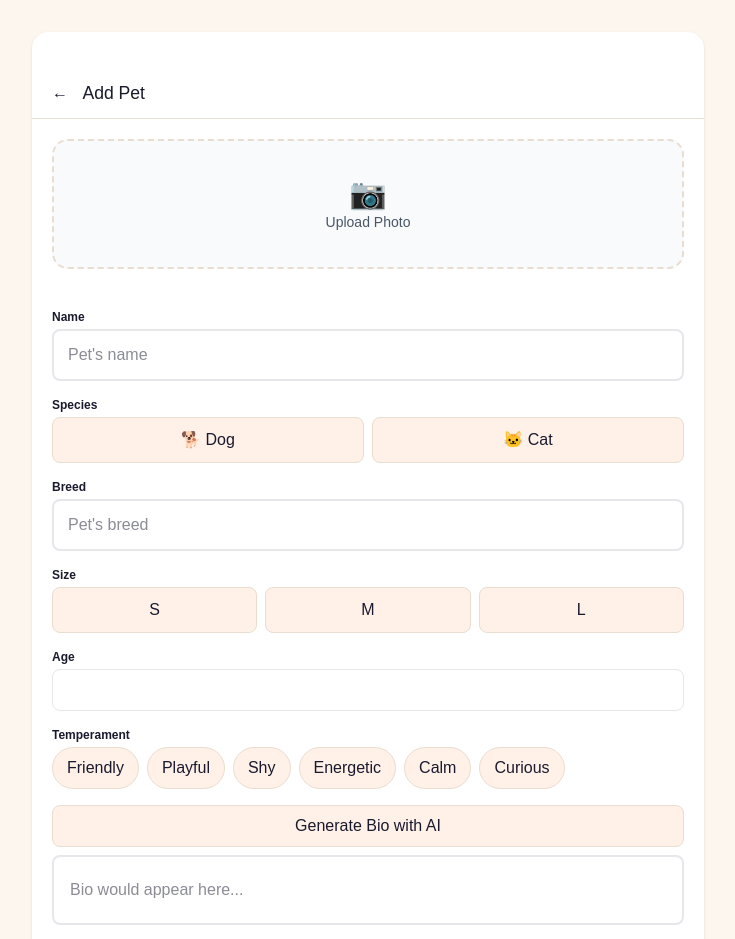
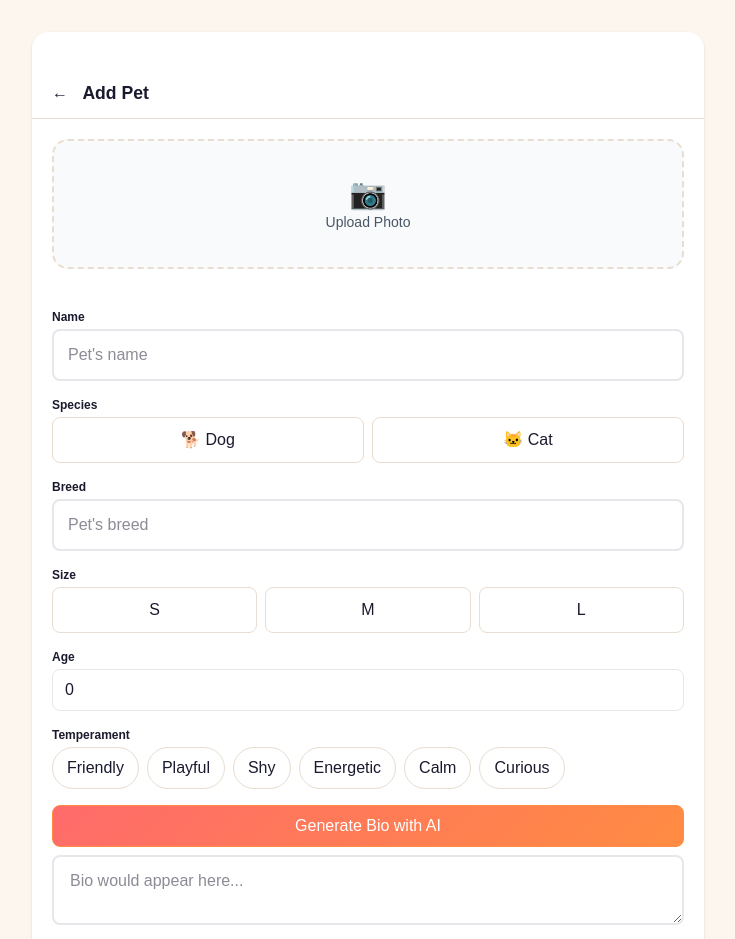
Before and after one commit to StephB-97/PawPals-App, a Next.js app in the folder web/: page /profile/create-pet in a window 1280 px wide. Shown: the top 939 px of the page, without its empty margins (272-1007 px from the left). Built offline with nearby package versions, Linux system fonts and the light colour scheme.

Commit message:
Implemented useState to track toggles

```diff
--- a/web/src/app/profile/create-pet/page.tsx
+++ b/web/src/app/profile/create-pet/page.tsx
@@ -1,6 +1,53 @@
 "use client";
+import {useState} from "react";
+
+type PetFormData ={
+    name:string;
+    species:string;
+    breed:string;
+    size:string;
+    age:number;
+    temperament: string[];
+    bio:string;
+}
 
 function PetForm(){
+    const [formData, setFormData] = useState<PetFormData>({
+        name: "",
+        species: "",
+        breed: "",
+        size: "",
+        age : 0,
+        temperament: [],
+        bio: ""
+    })
+    function handleChange(e : React.ChangeEvent<HTMLInputElement | HTMLTextAreaElement>){
+        const { name, value } = e.target;
+        setFormData((prev) =>({
+            ...prev,
+            [name]: name === "age"? Math.max(0,Number(value)) :value,
+        }))
+    }
+    function handleSpeciesToggle(species: string){
+        setFormData((prev) => ({
+            ...prev,
+            species: species,
+        }))
+    }
+    function handleSizeToggle(size: string){
+        setFormData((prev) => ({
+            ...prev,
+            size: size,
+        }))
+    }
+    function handleTemperamentToggle(trait: string){
+        setFormData((prev) => ({
+            ...prev,
+            temperament: prev.temperament.includes(trait) ?
+            prev.temperament.filter((t) => t !== trait) : [...prev.temperament,trait]
+        }))
+
+    }
    return(
        <>
            {/* wrapper */}
@@ -9,7 +56,7 @@ function PetForm(){
                     {/* Photo upload section */}
                     <div className="flex items-center border-b border-[#E8DDD0] gap-[0.9rem] pt-12 px-5 pb-3">
                         <span className = "text-[1rem] text-[#1A1A2E] cursor-pointer">&larr;</span>
-                        <span className = "text-[1rem] text-[#1A1A2E] md:text-[1.1rem]">Add Pet</span>
+                        <span className = "text-[1rem] text-[#1A1A2E] md:text-[1.1rem] font-bold">Add Pet</span>
                     </div>
                     <div className ="p-5">
                         <div
@@ -28,8 +75,11 @@ function PetForm(){
                             </label>
                             <input
                                 type="text"
+                                name = "name"
+                                value={formData.name}
                                 placeholder="Pet's name"
                                 className = "w-full py-3 px-3.5 border-2 border-[#E5E7EB] rounded-lg outline-none text-[#1A1A2E] focus:border-[#E8734A]"
+                                onChange = {handleChange}
                             />
                         </div>
                         {/* Species toggle */}
@@ -37,10 +87,22 @@ function PetForm(){
                             <label className="mb-1 block text-xs font-semibold text-[#1A1A2E]">Species</label>
                             {/* Button wrapper */}
                             <div className = "grid grid-cols-2 gap-2">
-                                <button className = "border border-[#E8DDD0] bg-[#FFF1E8] rounded-lg p-2.5 text-[#1A1A2E]">
+                                <button
+                                    type ="button"
+                                    onClick = {() => {handleSpeciesToggle("dog")}}
+                                    className = {`rounded-lg p-2.5 text-[#1A1A2E] ${
+                                        formData.species === "dog" ? "bg-[#FFF1E8] border-2 border-[#E8734A]" : "border border-[#E8DDD0] bg-[white]"
+                                    }`}
+                                >
                                     🐕 Dog
                                 </button>
-                                <button className = "border border-[#E8DDD0] bg-[#FFF1E8] rounded-lg p-2.5 text-[#1A1A2E]">
+                                <button
+                                    type ="button"
+                                    onClick = {() => {handleSpeciesToggle("cat")}}
+                                    className = {`rounded-lg p-2.5 text-[#1A1A2E] ${
+                                        formData.species === "cat" ? "bg-[#FFF1E8] border-2 border-[#E8734A]" : "border border-[#E8DDD0] bg-[white]"
+                                    }`}
+                                >
                                     🐱 Cat
                                 </button>
                             </div>
@@ -50,8 +112,11 @@ function PetForm(){
                             <label className="mb-1 block text-xs font-semibold text-[#1A1A2E]">Breed</label>
                             <input
                                 type="text"
+                                name = "breed"
+                                value = {formData.breed}
                                 placeholder="Pet's breed"
                                 className = "w-full py-3 px-3.5 border-2 border-[#E5E7EB] rounded-lg outline-none text-[#1A1A2E] focus:border-[#E8734A]"
+                                onChange = {handleChange}
                             />
 
                         </div>
@@ -61,17 +126,31 @@ function PetForm(){
                             {/* Button wrapper */}
                             <div className = "grid grid-cols-3 gap-2">
                                 <button
-                                    className = "border border-[#E8DDD0] bg-[#FFF1E8] rounded-lg p-2.5 text-[#1A1A2E]"
+                                    type ="button"
+                                    onClick = {() => handleSizeToggle("s")}
+                                    className = {`rounded-lg p-2.5 text-[#1A1A2E] ${
+                                        formData.size == "s"? "bg-[#FFF1E8] border-2 border-[#E8734A]" : "border border-[#E8DDD0] bg-[white]"
+                                    }`}
+
+
                                 >
                                     S
                                 </button>
                                 <button
-                                    className = "border border-[#E8DDD0] bg-[#FFF1E8] rounded-lg p-2.5 text-[#1A1A2E]"
+                                    type ="button"
+                                    onClick = {() => handleSizeToggle("m")}
+                                    className = {`rounded-lg p-2.5 text-[#1A1A2E] ${
+                                        formData.size == "m"? "bg-[#FFF1E8] border-2 border-[#E8734A]" : "border border-[#E8DDD0] bg-[white]"
+                                    }`}
                                 >
                                     M
                                 </button>
                                 <button
-                                    className = "border border-[#E8DDD0] bg-[#FFF1E8] rounded-lg p-2.5 text-[#1A1A2E]"
+                                    type ="button"
+                                    onClick = {() => handleSizeToggle("l")}
+                                    className = {`rounded-lg p-2.5 text-[#1A1A2E] ${
+                                        formData.size == "l"? "bg-[#FFF1E8] border-2 border-[#E8734A]" : "border border-[#E8DDD0] bg-[white]"
+                                    }`}
                                 >
                                     L
                                 </button>
@@ -81,7 +160,13 @@ function PetForm(){
                         {/* Age */}
                         <div className = "flex flex-col">
                             <label className="mb-1 block text-xs font-semibold text-[#1A1A2E]">Age</label>
-                            <input type = "number" className = "w-full border border-[#E5E7EB] rounded-lg focus:ring-2 outline-none focus:ring-[#E8734A] text-[#1A1A2E] py-2 px-3"/>
+                            <input
+                                name = "age"
+                                value = {formData.age}
+                                type = "number"
+                                className = "w-full border border-[#E5E7EB] rounded-lg focus:ring-2 outline-none focus:ring-[#E8734A] text-[#1A1A2E] py-2 px-3"
+                                onChange ={handleChange}
+                            />
                         </div>
 
                         {/* Temperament toggle*/}
@@ -91,32 +176,56 @@ function PetForm(){
                             <div className = "flex flex-wrap gap-2">
                                 {/* Clickable chips */}
                                 <button
-                                    className ="py-2 px-3.5 border border-[#E8DDD0] bg-[#FFF1E8] text-[#1A1A2E] rounded-full cursor-pointer"
+                                    type = "button"
+                                    onClick = {() => handleTemperamentToggle("friendly")}
+                                    className ={`py-2 px-3.5 text-[#1A1A2E] rounded-full cursor-pointer ${
+                                        formData.temperament.includes("friendly")? "bg-[#FFF1E8] border-2 border-[#E8734A]" : "border border-[#E8DDD0] bg-[white]"
+                                    }`}
                                 >
                                     Friendly
                                 </button>
                                 <button
-                                    className ="py-2 px-3.5 border border-[#E8DDD0] bg-[#FFF1E8] text-[#1A1A2E] rounded-full cursor-pointer"
+                                    type = "button"
+                                    onClick = {() => handleTemperamentToggle("playful")}
+                                    className ={`py-2 px-3.5 text-[#1A1A2E] rounded-full cursor-pointer ${
+                                        formData.temperament.includes("playful")? "bg-[#FFF1E8] border-2 border-[#E8734A]" : "border border-[#E8DDD0] bg-[white]"
+                                    }`}
                                 >
                                     Playful
                                 </button>
                                 <button
-                                    className ="py-2 px-3.5 border border-[#E8DDD0] bg-[#FFF1E8] text-[#1A1A2E] rounded-full cursor-pointer"
+                                    type = "button"
+                                    onClick = {() => handleTemperamentToggle("shy")}
+                                    className ={`py-2 px-3.5 text-[#1A1A2E] rounded-full cursor-pointer ${
+                                        formData.temperament.includes("shy")? "bg-[#FFF1E8] border-2 border-[#E8734A]" : "border border-[#E8DDD0] bg-[white]"
+                                    }`}
                                 >
                                     Shy
                                 </button>
                                 <button
-                                    className ="py-2 px-3.5 border border-[#E8DDD0] bg-[#FFF1E8] text-[#1A1A2E] rounded-full cursor-pointer"
+                                    type = "button"
+                                    onClick = {() => handleTemperamentToggle("energetic")}
+                                    className ={`py-2 px-3.5 text-[#1A1A2E] rounded-full cursor-pointer ${
+                                        formData.temperament.includes("energetic")? "bg-[#FFF1E8] border-2 border-[#E8734A]" : "border border-[#E8DDD0] bg-[white]"
+                                    }`}
                                 >
                                     Energetic
                                 </button>
                                 <button
-                                    className ="py-2 px-3.5 border border-[#E8DDD0] bg-[#FFF1E8] text-[#1A1A2E] rounded-full cursor-pointer"
+                                    type = "button"
+                                    onClick = {() => handleTemperamentToggle("calm")}
+                                    className ={`py-2 px-3.5 text-[#1A1A2E] rounded-full cursor-pointer ${
+                                        formData.temperament.includes("calm")? "bg-[#FFF1E8] border-2 border-[#E8734A]" : "border border-[#E8DDD0] bg-[white]"
+                                    }`}
                                 >
                                     Calm
                                 </button>
                                 <button
-                                    className ="py-2 px-3.5 border border-[#E8DDD0] bg-[#FFF1E8] text-[#1A1A2E] rounded-full cursor-pointer"
+                                    type = "button"
+                                    onClick = {() => handleTemperamentToggle("curious")}
+                                    className ={`py-2 px-3.5 text-[#1A1A2E] rounded-full cursor-pointer ${
+                                        formData.temperament.includes("curious")? "bg-[#FFF1E8] border-2 border-[#E8734A]" : "border border-[#E8DDD0] bg-[white]"
+                                    }`}
                                 >
                                     Curious
                                 </button>
@@ -126,15 +235,18 @@ function PetForm(){
                         <div className = "flex flex-col gap-2">
                             {/* Generate Bio with AI" button */}
                             <button
-                                className = "w-full py-2 px-3.5 border border-[#E8DDD0] bg-[#FFF1E8] text-[#1A1A2E] rounded-lg cursor-pointer"
+                                type ="button"
+                                className = "w-full py-2 px-3.5 border border-[#FF8C42] bg-[linear-gradient(135deg,_#FF6B6B,_#FF8C42)] text-[#1A1A2E] rounded-lg cursor-pointer text-[white]"
                             >
                                 Generate Bio with AI
                             </button>
                             {/* Bio text area */}
-                            <input
-                                type="text"
+                            <textarea
+                                name = "bio"
+                                value = {formData.bio}
                                 placeholder="Bio would appear here..."
                                 className ="w-full h-[70px] py-3 px-4 text-[#1A1A2E] border-2 border-[#E5E7EB] rounded-lg focus:border-[#E8734A] outline-none"
+                                onChange = {handleChange}
                             />
                         </div>
                         <button
```
